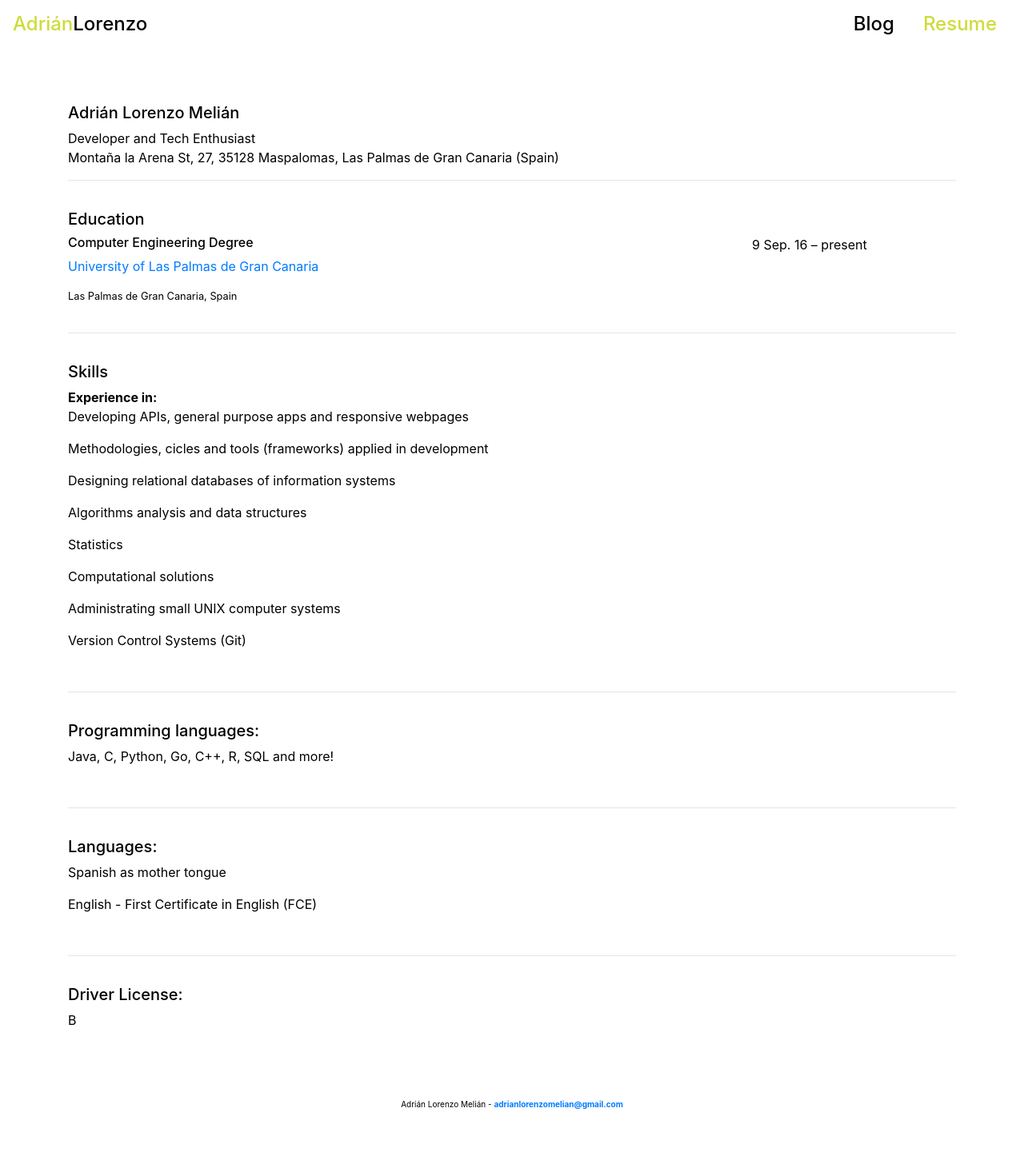
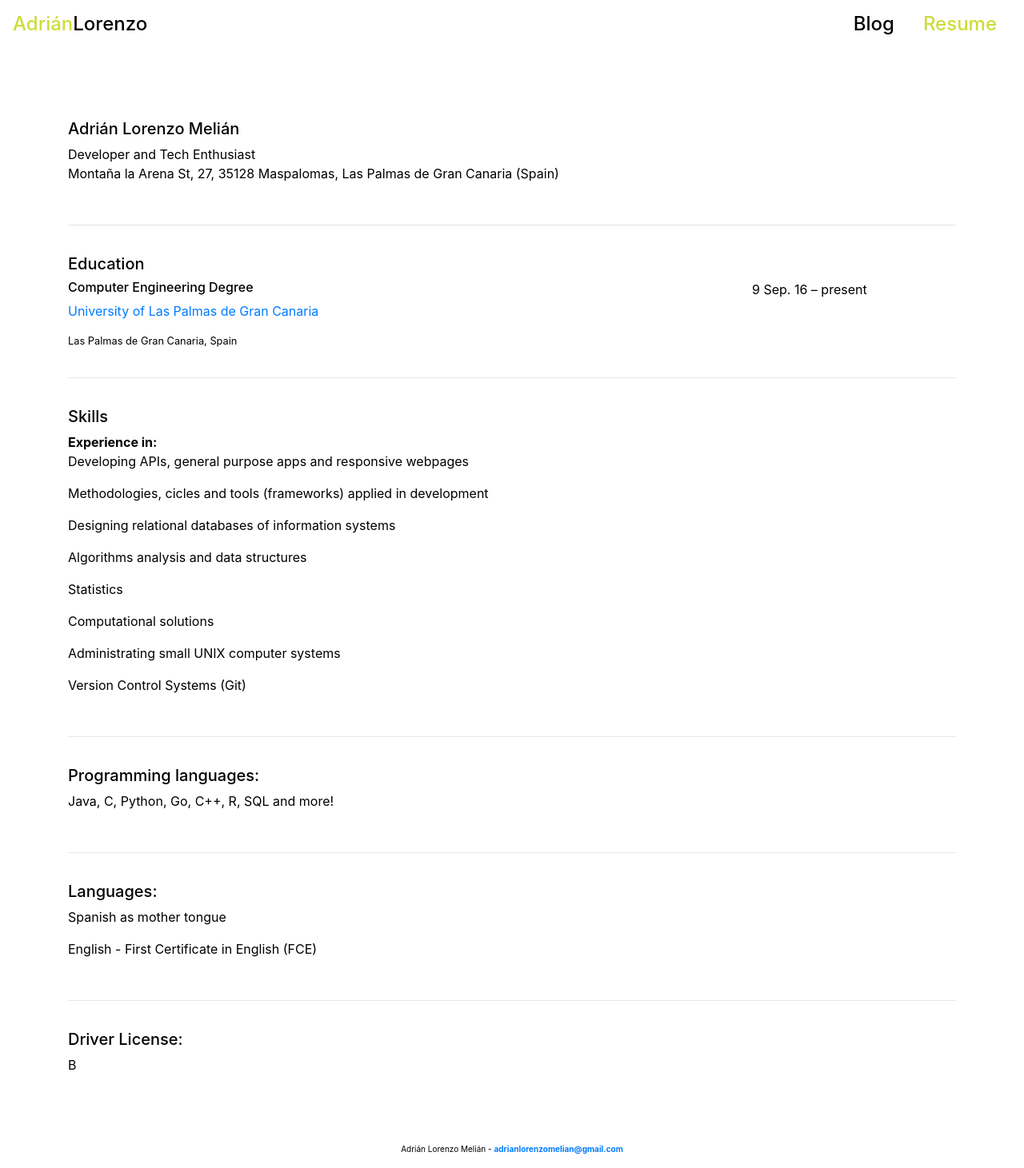
Before and after one commit to AdrianLorenzoDev/AdrianLorenzoDev.github.io, a Jekyll site: the page built from resume.html, in a window 1280 px wide. Shown: the whole page at 80% size. Built offline with Jekyll 4.4.1, drawn with Linux system fonts in a browser that asks for light colours; before the commit the page ends 1405 px from its top, so only the background shows below that.

Commit message:
Fixed resume.html div class

```diff
--- a/resume.html
+++ b/resume.html
@@ -6,7 +6,7 @@ description: Adrián Lorenzo Resume
 ---
 
 <div class = "content-box container mx-auto">
-    <div class="align-items-center">
+    <div class="cv-entry">
         <h5>Adrián Lorenzo Melián</h5>
         <h7>Developer and Tech Enthusiast</h7>
         <p>
```
